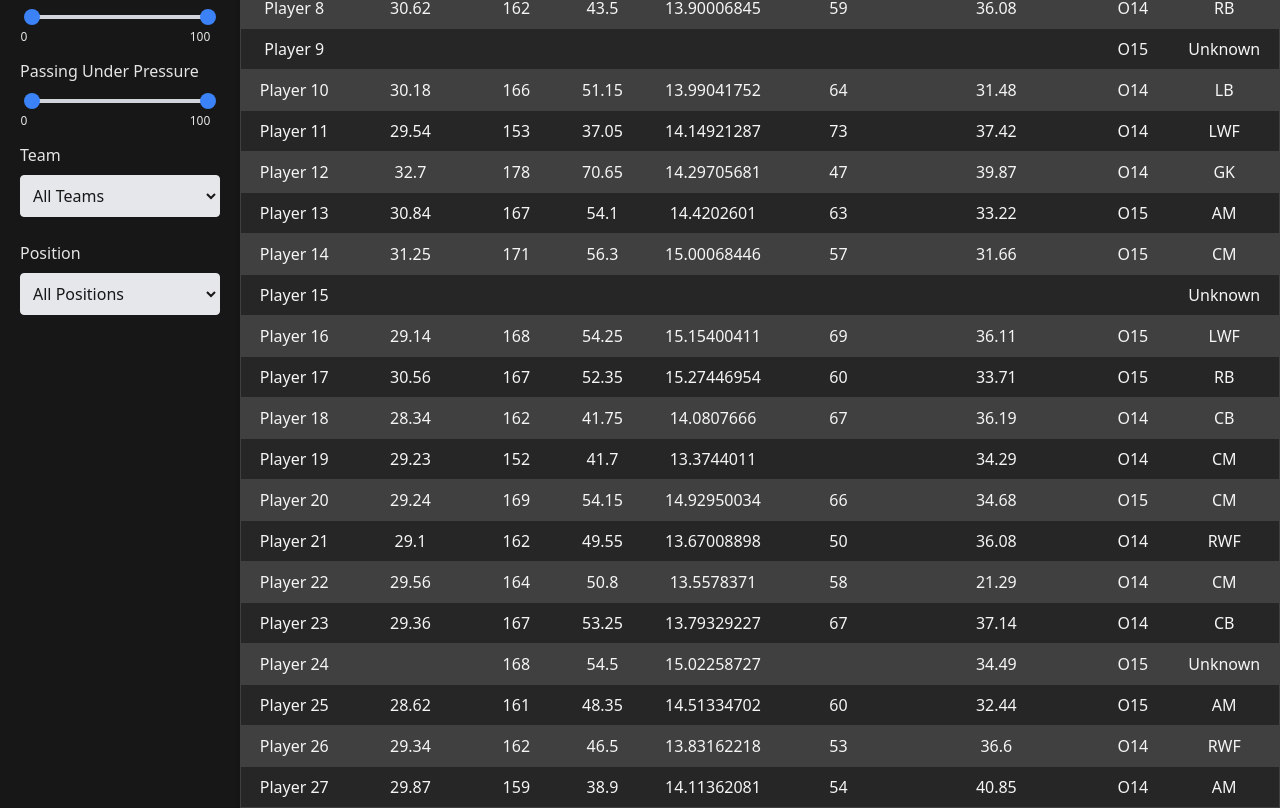
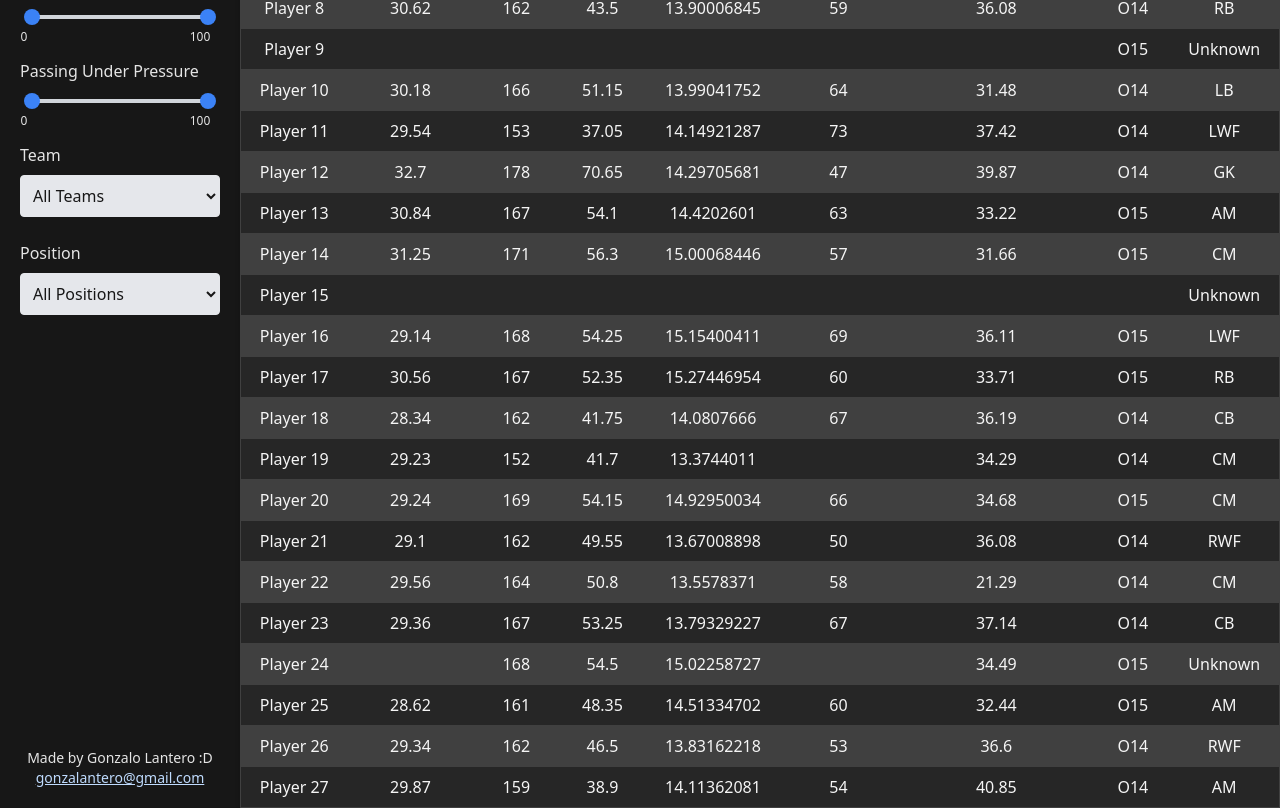
Before and after one commit to gonzalolantero/ff-assignment, a React (Create React App) app: page / in a window 1280 px wide. Shown: the part 425-1233 px from the top of the page. Built offline with nearby package versions, Linux system fonts and the light colour scheme.

Commit message:
added my name and email at bottom of sidebar

```diff
--- a/src/components/shared/Sidebar.jsx
+++ b/src/components/shared/Sidebar.jsx
@@ -4,6 +4,7 @@ import SliderGroup from '../helpers/SliderGroup';
 import SelectFilter from '../helpers/SelectFilter';
 import useSliderValues from '../../hooks/useSliderValues';
 import useFilterHandlers from '../../hooks/useFilterHandlers';
+import { Link } from "react-router-dom";
 
 function Sidebar({ filters, setFilters }) {
   const DEFAULT_RANGES = {
@@ -52,6 +53,11 @@ function Sidebar({ filters, setFilters }) {
         options={uniquePositions}
         onChange={handlePositionChange}
       />
+
+      <div className="mt-auto text-center text-sm">
+        Made by Gonzalo Lantero :D
+        <a href= "mailto: gonzalantero@gmail.com" className="text-blue-200 underline"> gonzalantero@gmail.com </a>
+      </div>
     </div>
   );
 }
```
